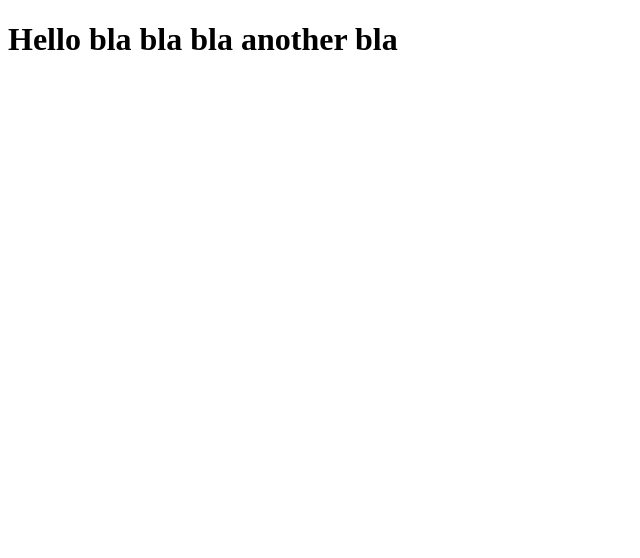
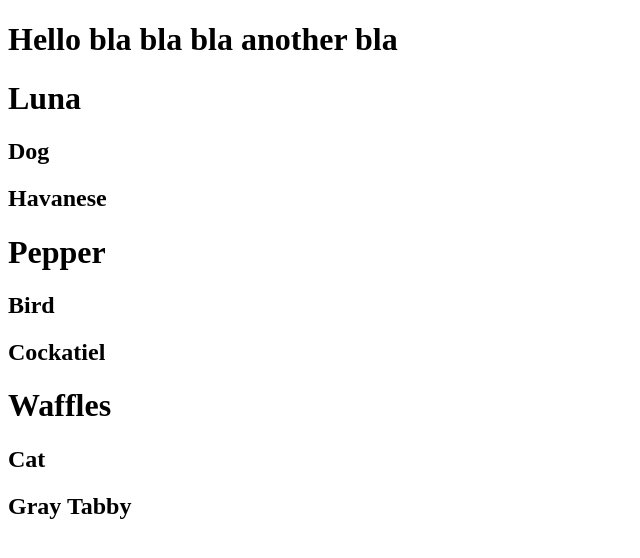
Before and after one commit to dustinjack99/react-practice, a React app: page / in a window 1280 px wide. Shown: the top 558 px of the page, without its empty margins (0-640 px from the left). Built offline with nearby package versions, Linux system fonts and the light colour scheme.

Commit message:
starting to punch in first components

```diff
--- a/src/components/App.js
+++ b/src/components/App.js
@@ -1,10 +1,14 @@
 import React, { Component } from 'react';
+import Pet from './Pet';
 
 class App extends Component {
   render() {
     return (
       <div>
         <h1>Hello bla bla bla another bla</h1>
+        <Pet name='Luna' animal='Dog' breed='Havanese' />
+        <Pet name='Pepper' animal='Bird' breed='Cockatiel' />
+        <Pet name='Waffles' animal='Cat' breed='Gray Tabby' />
       </div>
     );
   }
--- a/src/components/Pet.js
+++ b/src/components/Pet.js
@@ -4,7 +4,6 @@ export default function Pet({ name, animal, breed }) {
   return (
     <div>
       <h1>{name}</h1>
-
       <h2>{animal}</h2>
       <h2>{breed}</h2>
     </div>
```
Also changed, not shown: .eslintrc.json.
